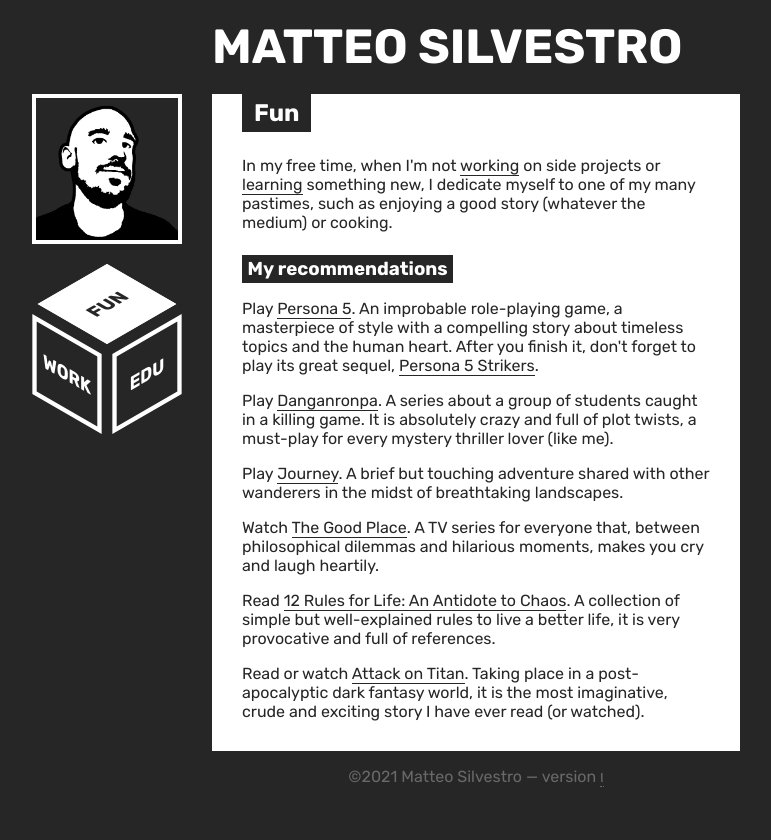
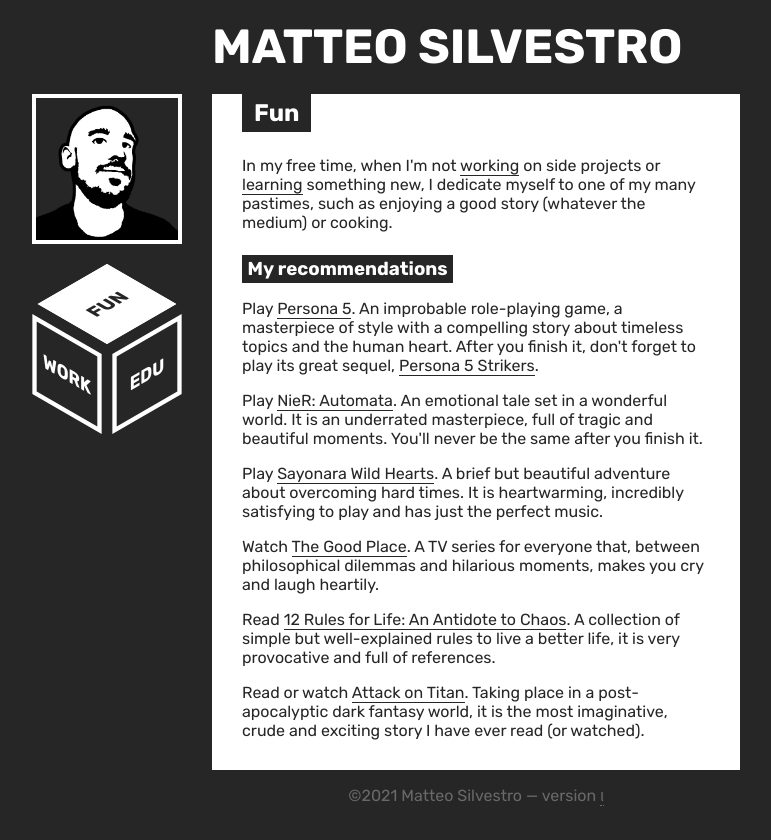
Before and after one commit to msilvestro/matteosilvestro, a Next.js app: page /fun in a window 1280 px wide. Shown: the top 840 px of the page, without its empty margins (254-1025 px from the left). Built offline with nearby package versions, Linux system fonts and the light colour scheme.

Commit message:
docs: update game section

```diff
--- a/src/pages/_app.tsx
+++ b/src/pages/_app.tsx
@@ -95,7 +95,8 @@
             </MDXProvider>
           </section>
           <footer>
-            ©2021 Matteo Silvestro — version <abbr title="iota">&iota;</abbr>
+            ©{new Date().getFullYear()} Matteo Silvestro — version{" "}
+            <abbr title="iota">&iota;</abbr>
           </footer>
         </div>
       </div>
--- a/src/pages/fun.mdx
+++ b/src/pages/fun.mdx
@@ -10,12 +10,13 @@
 with a compelling story about timeless topics and the human heart. After you
 finish it, don't forget to play its great sequel, [Persona 5 Strikers][p5s].
 
-Play [Danganronpa][danganronpa]. A series about a group of students caught in a
-killing game. It is absolutely crazy and full of plot twists, a must-play for
-every mystery thriller lover (like me).
+Play [NieR: Automata][automata]. An emotional tale set in a wonderful world.
+It is an underrated masterpiece, full of tragic and beautiful moments. You'll
+never be the same after you finish it.
 
-Play [Journey][journey]. A brief but touching adventure shared with other
-wanderers in the midst of breathtaking landscapes.
+Play [Sayonara Wild Hearts][sayonara]. A brief but beautiful adventure about
+overcoming hard times. It is heartwarming, incredibly satisfying to play and
+has just the perfect music.
 
 Watch [The Good Place][the_good_place]. A TV series for everyone that, between
 philosophical dilemmas and hilarious moments, makes you cry and laugh heartily.
@@ -30,8 +31,8 @@
 
 [p5]: https://www.youtube.com/watch?v=QnDzJ9KzuV4
 [p5s]: https://www.youtube.com/watch?v=KH0-THtNjTE
-[danganronpa]: https://www.youtube.com/watch?v=oacIiWjNSig
-[journey]: https://www.youtube.com/watch?v=mU3nNT4rcFg
+[automata]: https://www.youtube.com/watch?v=wJxNhJ8fjFk
+[sayonara]: https://www.youtube.com/watch?v=F-RyxYcxSQ4
 [the_good_place]: https://www.youtube.com/watch?v=2AWeLR-EKAg
 [12_rules]: https://www.jordanbpeterson.com/12-rules-for-life/
 [aot]: https://www.youtube.com/watch?v=MGRm4IzK1SQ
--- a/src/pages/index.mdx
+++ b/src/pages/index.mdx
@@ -83,7 +83,7 @@
     {
       name: "itch.io",
       href: "https://msilvestro.itch.io",
-      color: "#da2c49",
+      color: "#dd4a4a",
       description: "My videogames.",
     },
   ]}
```
